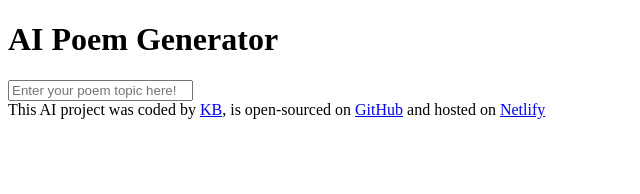
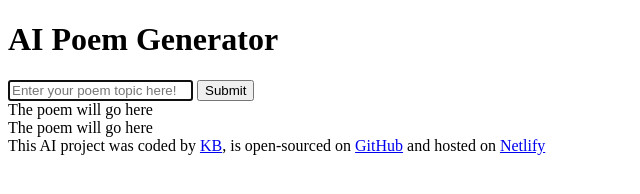
Before and after one commit to Kbforsure/poem-generator, a plain HTML site: page index.html in a window 1280 px wide. Shown: the whole page, without its empty margins (0-640 px from the left). Drawn offline with Linux system fonts and the light colour scheme.

Commit message:
adding button and forms

```diff
--- a/index.html
+++ b/index.html
@@ -13,8 +13,19 @@
     </header>
     <main>
       <form>
-        <input type="text" placeholder="Enter your poem topic here!" />
+        <input
+          type="text"
+          placeholder="Enter your poem topic here!"
+          autofocus
+          required
+        />
+        <input type="submit" />
       </form>
+      <div>
+        The poem will go here
+        <br />
+        The poem will go here
+      </div>
     </main>
     <footer>
       This AI project was coded by
```
